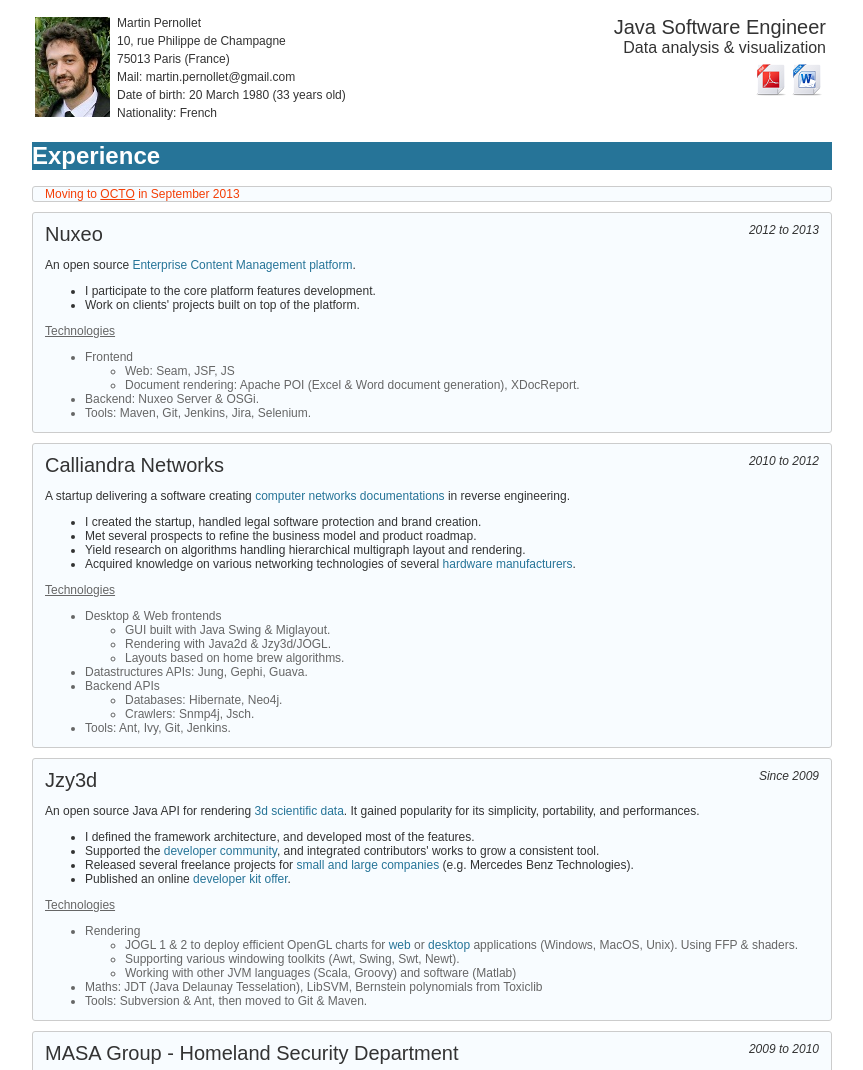
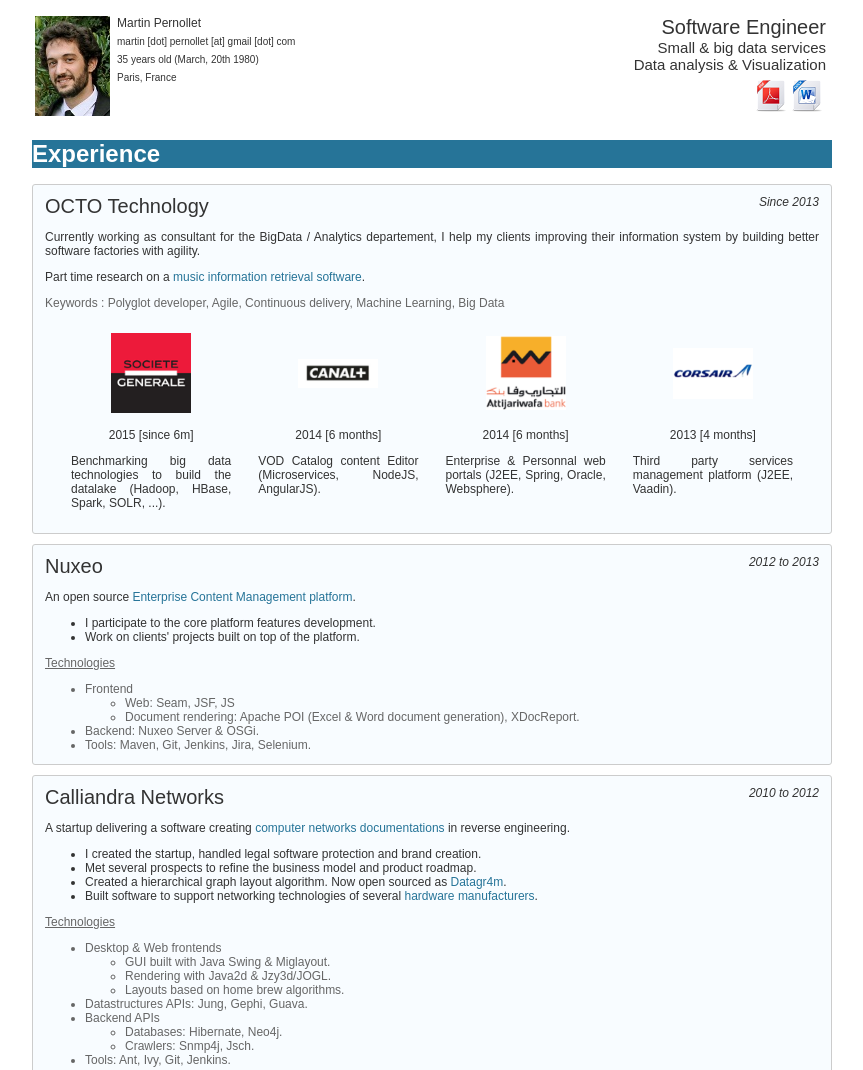
Before and after one commit to jzy3d/martin, a plain HTML site: page cv/en/details.html in a window 1280 px wide. Shown: the top 1070 px of the page, without its empty margins (208-1071 px from the left). Drawn offline with nearby package versions, Linux system fonts and the light colour scheme.

Commit message:
upgrade to 2015

```diff
--- a/cv/en/details.html
+++ b/cv/en/details.html
@@ -27,11 +27,9 @@
 	<td class="headeridentity">
 		<table>
 		    <tr><td>Martin Pernollet</td></tr>
-		    <tr><td>10, rue Philippe de Champagne</td></tr>
-		    <tr><td>75013 Paris (France)</td></tr>
-		    <tr><td>Mail: martin.pernollet@gmail.com</td></tr>
-		    <tr><td>Date of birth: 20 March 1980 (33 years old)</td></tr>
-		    <tr><td>Nationality: French</td></tr>
+		    <tr><td><small>martin [dot] pernollet [at] gmail [dot] com<small></td></tr>
+		    <tr><td><small>35 years old (March, 20th 1980)</td></tr>
+		    <tr><td><small>Paris, France</td></tr>
 		</table>
 	</td>
     <td align="right" valign="top">
@@ -39,10 +37,11 @@
             <!-- headline & objectives -->
             <tr><td align="right">
                 <div class="headertitlemain">
-                    Java Software Engineer
+                    Software Engineer
                 </div>
                 <div class="headertitlesecond">
-                    Data analysis &#38; visualization
+                    Small & big data services<br>
+                    Data analysis &#38; Visualization
                 </div>
                 <!--<div class="objective">Looking for a job in the BigData area</div>-->
             </td></tr>
@@ -65,9 +64,49 @@
 
 <h1>Experience</h1>
 
-<div class="box orange">
-    Moving to <a href="http://www.octo.com/">OCTO</a> in September 2013
+<div class="box">
+    <div>
+        <div class="right period">Since 2013</div>
+        <div class="left company">OCTO Technology</div>
+    </div>
+    <p>
+      Currently working as consultant for the BigData / Analytics departement, I help my clients improving their information system by building better software factories with agility.
+    </p>
+    <p>
+      Part time research on a <a href="https://github.com/vocobox/vocobox">music information retrieval software</a>.
+    </p>
+    <p class="techno">
+      Keywords : Polyglot developer, Agile, Continuous delivery, Machine Learning, Big Data
+    </p>
+
+    <p>
+      <table class="missions">
+        <tr>
+            <td class="mission_logo_cell"><img src="images/sg.gif"  class="mission_logo"/></td>
+            <td class="mission_logo_cell"><img src="images/canal.png"  class="mission_logo"/></td>
+            <td class="mission_logo_cell"><img src="images/attijari.png"  class="mission_logo"/></td>
+            <td class="mission_logo_cell"><img src="images/corsair.png" class="mission_logo"/></td>
+        </tr>
+        <tr>
+            <td class="mission_name">2015 [since 6m]</td>
+            <td class="mission_name">2014 [6 months]</td>
+            <td class="mission_name">2014 [6 months]</td>
+            <td class="mission_name">2013 [4 months]</td>
+        </tr>
+        <tr>
+            <td class="mission_desc">Benchmarking big data technologies to build the datalake (Hadoop, HBase, Spark, SOLR, ...).</td>
+            <td class="mission_desc">VOD Catalog content Editor (Microservices, NodeJS, AngularJS).</td>
+            <td class="mission_desc">Enterprise & Personnal web portals (J2EE, Spring, Oracle, Websphere).</td>
+            <td class="mission_desc">Third party services management platform (J2EE, Vaadin).</td>
+        </tr>
+      </table>
+    </p>
+    <p>
+    </p>
 </div>
+
+<!-- ___ -->
+
 
 <div class="box">
     <div>
@@ -103,12 +142,12 @@
         <div class="left company">Calliandra Networks</div>
     </div>
     <p>
-        A startup delivering a software creating <a href="http://www.calliandra-networks.com/en/visualization.php">computer networks documentations</a> in reverse engineering.
+        A startup delivering a software creating <a href="http://files.datagr4m.com/calliandra/en/visualization.php">computer networks documentations</a> in reverse engineering.
         <ul>
-            <li>I created the startup, handled legal software protection and brand creation.</li>
-            <li>Met several prospects to refine the business model and product roadmap.</li>
-            <li>Yield research on algorithms handling hierarchical multigraph layout and rendering.</li>
-            <li>Acquired knowledge on various networking technologies of several <a href="http://www.calliandra-networks.com/en/data.php">hardware manufacturers</a>.</li>
+        <li>I created the startup, handled legal software protection and brand creation.</li>
+        <li>Met several prospects to refine the business model and product roadmap.</li>
+        <li>Created a hierarchical graph layout algorithm. Now open sourced as <a href="http://datagr4m.com/node/4">Datagr4m</a>.</li>
+        <li>Built software to support networking technologies of several <a href="http://files.datagr4m.com/calliandra/en/data.php">hardware manufacturers</a>.</li>
         </ul>
     </p>
     <p class="techno">
@@ -144,7 +183,7 @@
             <li>I defined the framework architecture, and developed most of the features.</li>
             <li>Supported the <a href="https://groups.google.com/forum/#!forum/jzy3d">developer community</a>, and integrated contributors' works to grow a consistent tool.</li>
             <li>Released several freelance projects for <a href="http://www.jzy3d.org/community.php">small and large companies</a> (e.g. Mercedes Benz Technologies).</li>
-            <li>Published an online <a href="http://www.jzy3d.org/guide.php">developer kit offer</a>.</li>
+            <li>Published an online <a href="http://www.jzy3d.org/guide.php">developer kit offer</a>  (more than 150 clients since 2011).</li>
         </ul>
     </p>
     <p class="techno">
@@ -424,13 +463,18 @@
     <td>Project leader and group moderator of <a href="http://www.jzy3d.org">Jzy3d</a>, a 3d ploting library for java applications.</td>
     <td class="date">Since 2009</td>
 </tr>
+<tr>
+    <td>Voice controller for MIDI instruments</td>
+    <td><a href="https://github.com/vocobox/vocobox">Vocobox</a> is an attempt to let a singer control a synthetizer using its voice note and expression. </td>
+    <td class="date">Since 2014</td>
+</tr>
 </table>
 
 </div> <!--end toggable hobbies panel-->
 <!--______________________________________-->
 <hr/>
 <p><small>References will be given upon request.</small></p>
-<p><small>Last revision: July 2013.</small></p>
+<p><small>Last revision: August 2015.</small></p>
 
 <!--______________________________________-->
 
--- a/cv/en/layout.css
+++ b/cv/en/layout.css
@@ -37,7 +37,7 @@ A:hover { text-decoration: underline; text-decoration: bold; color:#888888; }
     vertical-align: center;
 }
 .headeridentity {
-    vertical-align: bottom;
+    vertical-align: top;
 }
 
 .headerbaseline {
@@ -50,7 +50,7 @@ A:hover { text-decoration: underline; text-decoration: bold; color:#888888; }
 }
 
 .headertitlesecond {
-    font-size: 16px;
+    font-size: 15px;
 }
 
 .objective {
@@ -126,6 +126,37 @@ A:hover { text-decoration: underline; text-decoration: bold; color:#888888; }
     text-align: justify;
 }
 
+.missions{
+    table-layout: fixed;
+    width: 100%;
+
+/*    border: 1px solid #ccc;
+    border-radius: 3px;*/
+
+    border-spacing: 25px 10px;
+}
+
+.mission_logo_cell{
+  /*display:table-cell; */
+  vertical-align:middle; text-align:center
+}
+
+.mission_logo{
+  width: 80px;
+}
+
+.mission_name{
+  text-align: center;
+}
+
+.mission_desc{
+  text-align: justify;
+  vertical-align: text-top;
+}
+
+
+
+
 /* Layout of Personal projects */
 .date {
     text-align: right;
```
Also changed, not shown: cv/en/index.html (+57 -13 lines), cv/en/images/attijari.png (added), cv/en/images/canal.png (added), cv/en/images/corsair.png (added), cv/en/images/sg.gif (added).
